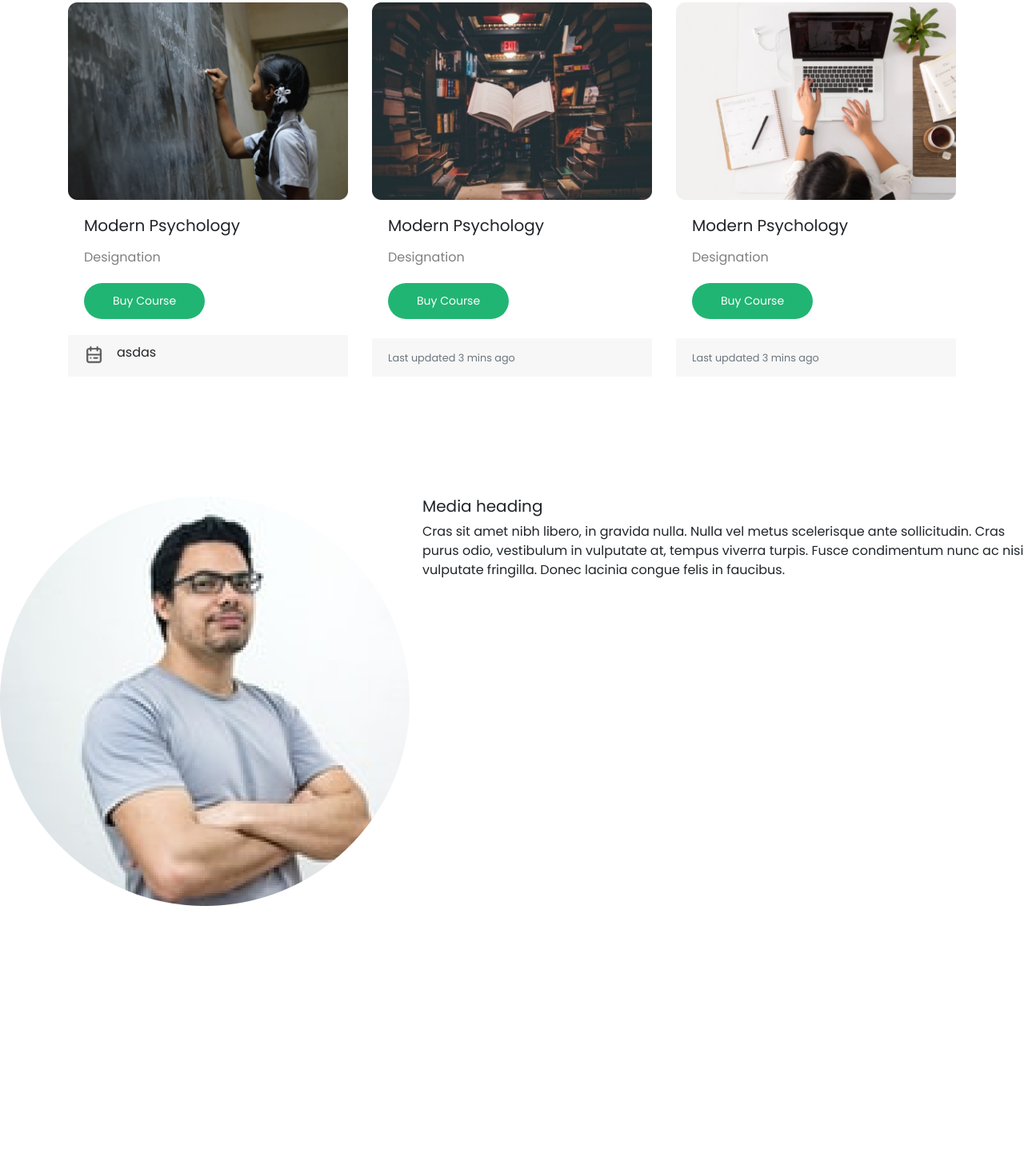
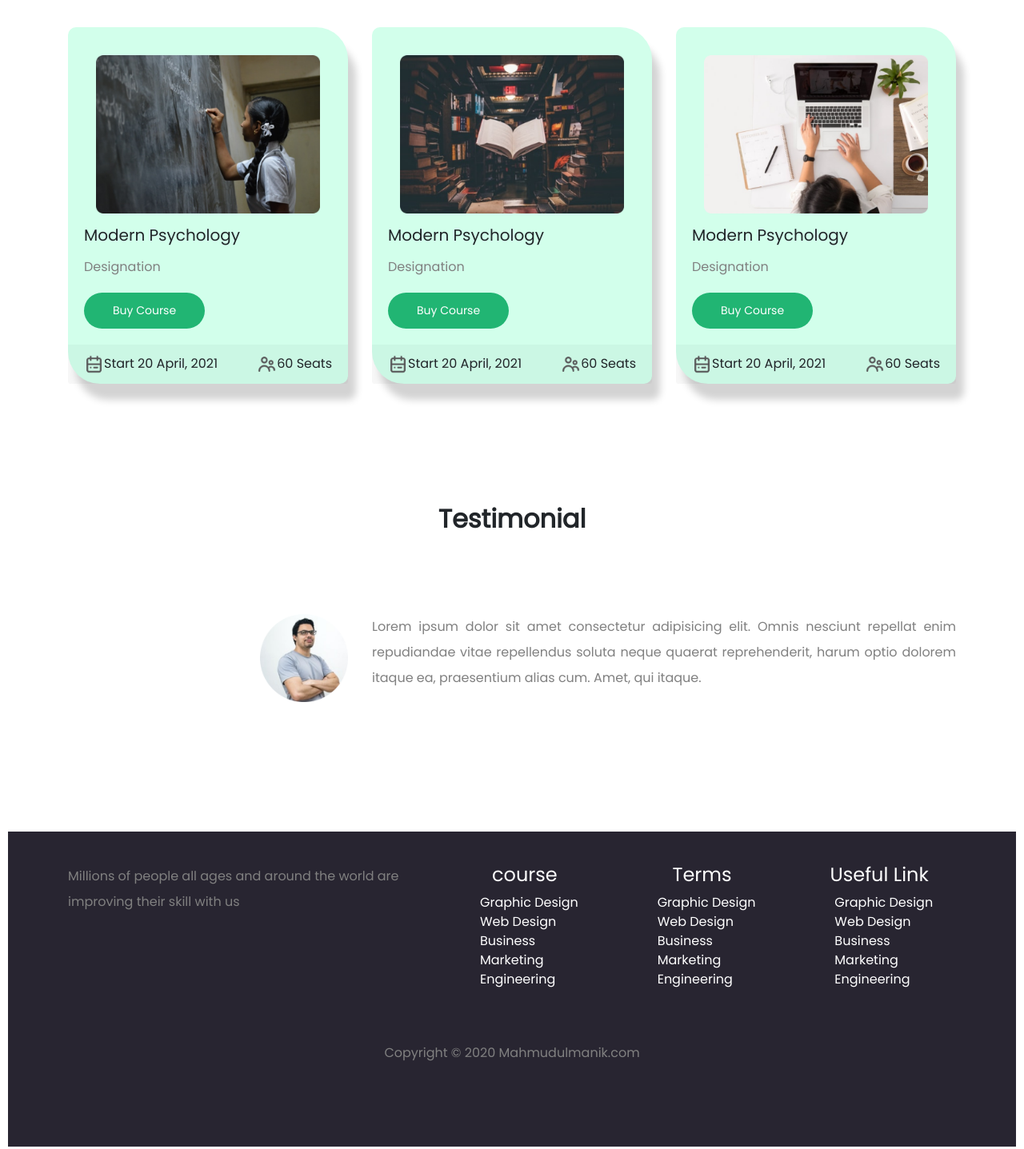
Before and after one commit to mahmudulmanik/e-school, a plain HTML site: page index.html in a window 1280 px wide. Shown: the part 1308-2745 px from the top of the page at 80% size. Before the commit the page ends 2491 px from the top, so only its background shows below. Drawn offline with nearby package versions, Linux system fonts and the light colour scheme.

Commit message:
finished Editing

```diff
--- a/index.html
+++ b/index.html
@@ -11,15 +11,16 @@
 </head>
 
 <body>
+    <!-- navbar section -->
     <section class="bg-color">
         <div class="container">
-            <nav class="navbar navbar-expand-lg navbar-light bg-light">
+            <nav class="navbar navbar-expand-lg navbar-light d-flex">
                 <a class="navbar-brand" href="#">
                     <img src="images/ICON/Logo.png" alt="">
                 </a>
                 <button class="navbar-toggler" type="button" data-toggle="collapse" data-target="#navbarNav" aria-controls="navbarNav" aria-expanded="false" aria-label="Toggle navigation">
-        <span class="navbar-toggler-icon"></span>
-      </button>
+                    <span class="navbar-toggler-icon"></span>
+                </button>
                 <div class="collapse navbar-collapse justify-content-end" id="navbarNav">
                     <ul class="navbar-nav">
                         <li class="nav-item active">
@@ -40,9 +41,11 @@
             </nav>
         </div>
     </section>
+    <!-- navbar end section -->
 
+    <!-- learn with fun section -->
     <section class="bg-color">
-        <div class="container second-section">
+        <div class="container  second-section">
             <div class="row">
                 <div class="col-md-6 .col-sm-12">
                     <p id="orange-bg">Are you ready to Learn?</p>
@@ -60,107 +63,189 @@
             </div>
         </div>
     </section>
-    <br>
+    <br><br>
+    <!-- learn with fun end section -->
+
+
+    <!-- books icon section -->
     <section>
         <div class="container h-100 categories text-center" id="book">
             <div class="row row-cols-1 row-cols-md-4">
-                <div class="col mb-3 ">
-                    <div class="card bg-color">
-                        <img src="images/ICON/book.png" class="card-img-top rounded mx-auto d-block" alt="...">
+                <div class="col mb-3">
+                    <div class="card hover-effect bg-color">
                         <div class="card-body">
+                            <img src="images/ICON/book.png" class="card-img-top rounded mx-auto d-block" alt="...">
                             <h4 class="card-title font-weight-bold">1500+ Topics</h4>
                             <p class="card-text">Learn Anythings</p>
                         </div>
                     </div>
+
                 </div>
                 <div class="col mb-3">
-                    <div class="card bg-color">
-                        <img src="images/ICON/Student.png" class="card-img-top rounded mx-auto d-block" alt="...">
+                    <div class="card hover-effect bg-color">
                         <div class="card-body">
+                            <img src="images/ICON/Student.png" class="card-img-top rounded mx-auto d-block" alt="...">
                             <h4 class="card-title font-weight-bold">1800+ Students</h4>
                             <p class="card-text"> Learn Anythings</p>
                         </div>
                     </div>
                 </div>
                 <div class="col mb-3">
-                    <div class="card bg-color">
-                        <img src="images/ICON/Test.png" class="card-img-top rounded mx-auto d-block" alt="...">
+                    <div class="card hover-effect bg-color">
                         <div class="card-body">
+                            <img src="images/ICON/Test.png" class="card-img-top rounded mx-auto d-block" alt="...">
                             <h4 class="card-title font-weight-bold">9K+ Test Tokens</h4>
                             <p class="card-text">Learn Anythings</p>
                         </div>
                     </div>
                 </div>
+
                 <div class="col mb-3">
-                    <div class="card bg-color">
-                        <img src="images/ICON/Students.png" class="card-img-top rounded mx-auto d-block" alt="...">
+                    <div class="card hover-effect bg-color">
                         <div class="card-body">
+                            <img src="images/ICON/Students.png" class="card-img-top rounded mx-auto d-block" alt="...">
                             <h4 class="card-title font-weight-bold">2000+ Students</h4>
                             <p class="card-text"> Learn Anythings</p>
                         </div>
                     </div>
                 </div>
             </div>
-        </div>
+
     </section>
+    <!-- books icon end section -->
 
+    <!-- course info section -->
     <section>
         <div class="container" id="course">
             <h2 class="font-weight-bold text-center">Online Courses</h2>
             <div class="card-deck">
-                <div class="card">
-                    <img class="card-img-top" src="images/Photos/Morder pyschology.png" alt="Card image cap">
+                <div class="card hover-effect bg-color">
                     <div class="card-body">
+                        <img class="card-img-top" src="images/Photos/Morder pyschology.png" alt="Card image cap">
+                        <h5 class="card-title">Modern Psychology</h5>
+                        <p class="card-text">Designation</p>
+                        <button class="btn btn-sm button">Buy Course</button>
+                    </div>
+                    <div class="card-footer ">
+                        <div class="d-flex justify-content-between">
+                            <div>
+                                <img src="images/ICON/calendar.png" alt="">Start 20 April, 2021
+                            </div>
+                            <div>
+                                <img src="images/ICON/people.png" alt="">60 Seats
+                            </div>
+                        </div>
+                    </div>
+                </div>
+                <div class="card hover-effect bg-color">
+                    <div class="card-body">
+                        <img class="card-img-top" src="images/Photos/Morder psyc.png" alt="Card image cap">
                         <h5 class="card-title">Modern Psychology</h5>
                         <p class="card-text">Designation</p>
                         <button class="btn btn-sm button">Buy Course</button>
                     </div>
                     <div class="card-footer">
-                        <div class="media">
-                            <img src="images/ICON/calendar.png" class="align-self-start mr-3" alt="...">
-                            <div class="media-body">
-                                <h6>asdas</h6>
+                        <div class="d-flex justify-content-between">
+                            <div>
+                                <img src="images/ICON/calendar.png" alt="">Start 20 April, 2021
+                            </div>
+                            <div>
+                                <img src="images/ICON/people.png" alt="">60 Seats
                             </div>
                         </div>
                     </div>
                 </div>
-                <div class="card">
-                    <img class="card-img-top" src="images/Photos/Morder psyc.png" alt="Card image cap">
+                <div class="card hover-effect bg-color">
                     <div class="card-body">
+                        <img class="card-img-top" src="images/Photos/Morder pychons.png" alt="Card image cap">
                         <h5 class="card-title">Modern Psychology</h5>
                         <p class="card-text">Designation</p>
                         <button class="btn btn-sm button">Buy Course</button>
                     </div>
                     <div class="card-footer">
-                        <small class="text-muted">Last updated 3 mins ago</small>
-                    </div>
-                </div>
-                <div class="card">
-                    <img class="card-img-top" src="images/Photos/Morder pychons.png" alt="Card image cap">
-                    <div class="card-body">
-                        <h5 class="card-title">Modern Psychology</h5>
-                        <p class="card-text">Designation</p>
-                        <button class="btn btn-sm button">Buy Course</button>
-                    </div>
-                    <div class="card-footer">
-                        <small class="text-muted">Last updated 3 mins ago</small>
+                        <div class="d-flex justify-content-between">
+                            <div>
+                                <img src="images/ICON/calendar.png" alt="">Start 20 April, 2021
+                            </div>
+                            <div>
+                                <img src="images/ICON/people.png" alt="">60 Seats
+                            </div>
+                        </div>
                     </div>
                 </div>
             </div>
 
         </div>
     </section>
+    <!-- course info end section -->
 
+
+    <!-- testimonial section -->
     <section>
-        <div class="media">
-            <img src="images/Photos/Man.png" class="mr-3" alt="">
-            <div class="media-body">
-                <h5 class="mt-0">Media heading</h5>
-                Cras sit amet nibh libero, in gravida nulla. Nulla vel metus scelerisque ante sollicitudin. Cras purus odio, vestibulum in vulputate at, tempus viverra turpis. Fusce condimentum nunc ac nisi vulputate fringilla. Donec lacinia congue felis in faucibus.
+        <div class="container categories " id="other">
+            <div class="row">
+                <div class="col-12">
+                    <h2 class="font-weight-bold text-center">
+                        Testimonial
+                    </h2>
+                </div>
+                <div class="col-md-4 col-sm-12">
+                    <img src="images/Photos/Man.png" class="rounded float-md-right mx-auto" alt="...">
+                </div>
+                <div class="col-md-8 col-sm-12 text-justify">
+                    <p>Lorem ipsum dolor sit amet consectetur adipisicing elit. Omnis nesciunt repellat enim repudiandae vitae repellendus soluta neque quaerat reprehenderit, harum optio dolorem itaque ea, praesentium alias cum. Amet, qui itaque.</P>
+                </div>
             </div>
         </div>
     </section>
+    <!-- testimonial end section -->
 
+
+    <!-- footer section -->
+    <section class="footer-section">
+        <div class="container">
+            <div class="row">
+                <div class="col-md-5">
+                    <p>Millions of people all ages and around the world are improving their skill with us</p>
+                </div>
+                <div class="col">
+                    <h4 class="text-center">course</h4>
+                    <ul style="list-style: none;">
+                        <li>Graphic Design</li>
+                        <li>Web Design</li>
+                        <li>Business</li>
+                        <li>Marketing</li>
+                        <li>Engineering</li>
+                    </ul>
+                </div>
+                <div class="col">
+                    <h4 class="text-center">Terms</h4>
+                    <ul style="list-style: none;">
+                        <li>Graphic Design</li>
+                        <li>Web Design</li>
+                        <li>Business</li>
+                        <li>Marketing</li>
+                        <li>Engineering</li>
+                    </ul>
+                </div>
+                <div class="col">
+                    <h4 class="text-center">Useful Link</h4>
+                    <ul style="list-style: none;">
+                        <li>Graphic Design</li>
+                        <li>Web Design</li>
+                        <li>Business</li>
+                        <li>Marketing</li>
+                        <li>Engineering</li>
+                    </ul>
+                </div>
+            </div>
+            <br>
+            <br>
+            <footer>
+                <p>Copyright © 2020 Mahmudulmanik.com</p>
+            </footer>
+    </section>
+    <!-- footer end section -->
 
 
 
--- a/style.css
+++ b/style.css
@@ -1,17 +1,39 @@
+.navbar-nav a {
+    margin-left: 10px;
+    margin-right: 10px;
+}
+
 body {
     font-family: 'Poppins', sans-serif;
+}
+
+.hover-effect {
+    transition: all .2s ease-in-out;
+}
+
+.hover-effect:hover {
+    background-color: white;
+    box-shadow: 15px 35px 15px lightgray;
+    transform: scale(1.1);
+}
+
+.hover-effect>.card-body>img {
+    padding: 15px;
+}
+
+.container {
+    margin-bottom: 100px;
 }
 
 section {
     padding-bottom: 50px;
 }
 
-.container {
-    margin-bottom: 100px;
-}
-
-.bg-color {
-    background-color: #d2ffeb;
+.footer-section {
+    color: white;
+    background-color: #282531;
+    padding: 40px 20px 1px 20px;
+    margin: 10px 10px;
 }
 
 .second-section img {
@@ -19,12 +41,13 @@ section {
 }
 
 .categories img {
-    width: 100px;
+    width: 110px;
 }
 
 .card {
     border: none;
-    border-radius: 10px;
+    border-radius: 10px 40px;
+    box-shadow: 10px 20px 10px lightgray;
 }
 
 .card-footer {
@@ -67,3 +90,12 @@ h2 {
 #orange-bg {
     color: tomato;
 }
+
+.bg-color {
+    background-color: #d2ffeb;
+}
+
+footer {
+    color: white;
+    text-align: center;
+}
```
Also changed, not shown: images/ICON/Logo.png, images/logo.png (deleted).
